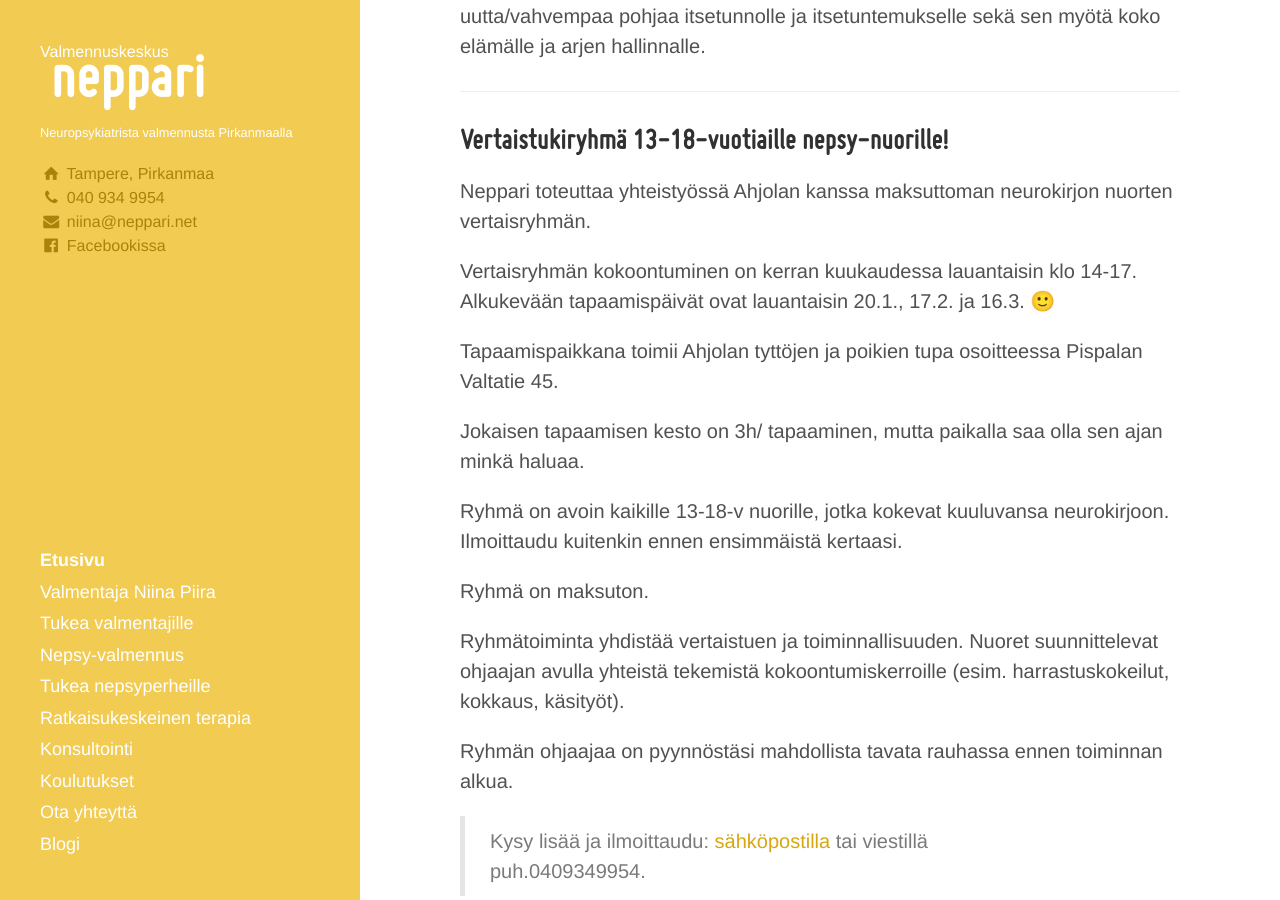
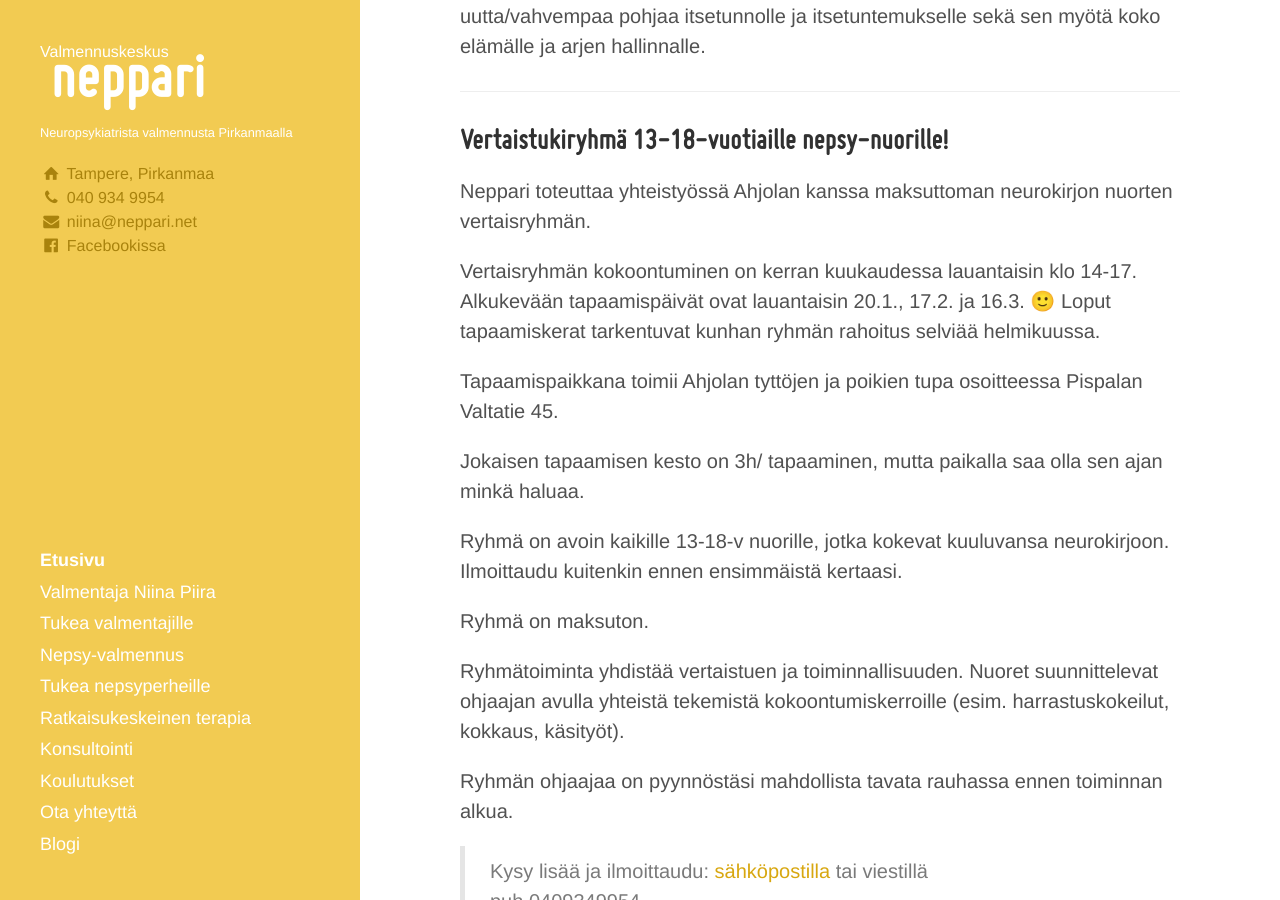
Before and after one commit to niinapiira/neppari.net, a Jekyll site: the page built from index.md, in a window 1280 px wide and 900 px high, scrolled down 2103 px. Built offline with Jekyll 4.4.1, drawn with Linux system fonts in a browser that asks for light colours.

Commit message:
Update index.md

```diff
--- a/index.md
+++ b/index.md
@@ -68,6 +68,7 @@ Neppari toteuttaa yhteistyössä Ahjolan kanssa maksuttoman neurokirjon nuorten
 
 Vertaisryhmän kokoontuminen on kerran kuukaudessa lauantaisin klo 14-17.
 Alkukevään tapaamispäivät ovat lauantaisin 20.1., 17.2. ja 16.3. 🙂
+Loput tapaamiskerat tarkentuvat kunhan ryhmän rahoitus selviää helmikuussa.
 
 Tapaamispaikkana toimii Ahjolan tyttöjen ja poikien tupa osoitteessa Pispalan Valtatie 45.
 
```
